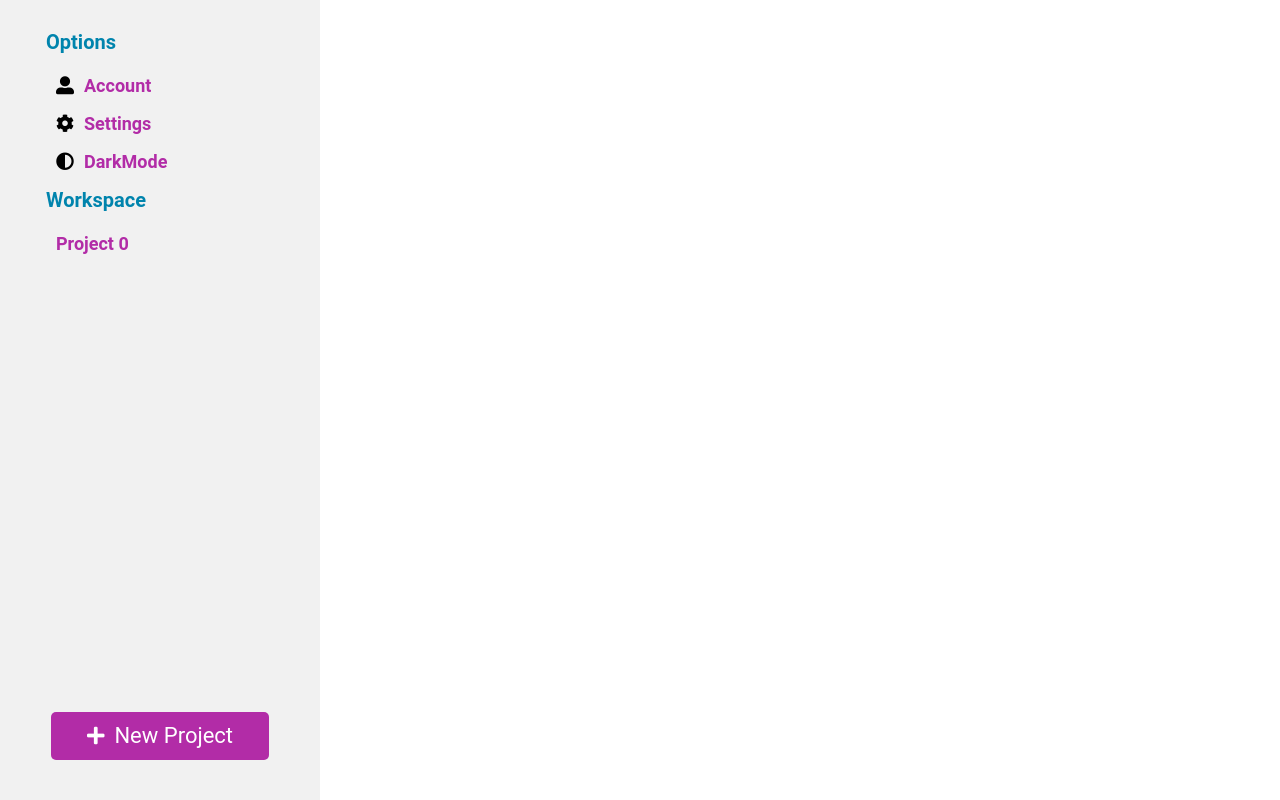
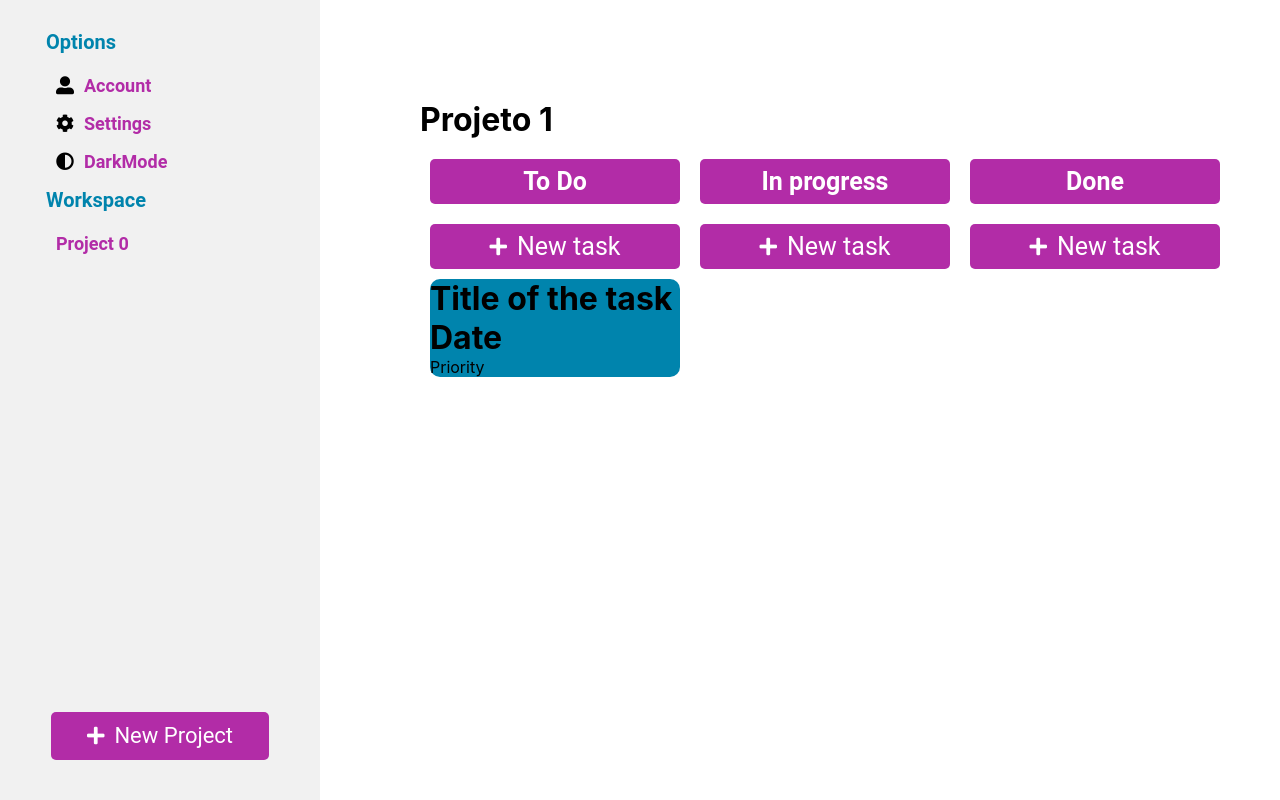
Before and after one commit to Thialves02/To-do-list_BlueEdtech, a React (Create React App) app in the folder Frontend/to-do-list/: page /project in a window 1280 px wide. Built offline with nearby package versions, Linux system fonts and the light colour scheme.

Commit message:
home adicionado

```diff
--- a/Frontend/to-do-list/src/App.js
+++ b/Frontend/to-do-list/src/App.js
@@ -3,6 +3,7 @@ import { BrowserRouter as Router,Switch, Route } from 'react-router-dom';
 import './App.css';
 import Menu from './components/Menu/Menu';
 import Home from './pages/Home';
+import Project from './pages/Project';
 
 function App() {
   return (
@@ -11,10 +12,10 @@ function App() {
       <Menu/>
       <Switch>
         <Route path='/' exact component={Home}/>
+        <Route path='/project' exact component={Project}/>
       </Switch>
     </Router>
     </div>
-
   );
 }
 
--- /dev/null
+++ b/Frontend/to-do-list/src/components/Cards/Cards.css
@@ -0,0 +1,8 @@
+.card{
+    background: #0084AD;
+    /* -webkit-box-shadow: 0px 0px 16px 0px rgba(0,0,0,0.74);
+    box-shadow: 0px 0px 16px 0px rgba(0, 0, 0, 0.418); */
+    width: 250px;
+    margin: 10px;
+    border-radius: 10px;
+}
--- /dev/null
+++ b/Frontend/to-do-list/src/components/Cards/Cards.js
@@ -0,0 +1,16 @@
+import React from 'react';
+import './Cards.css';
+
+const Card = () => {
+    return(
+        <>
+        <div className="card">
+            <h1>Title of the task</h1>
+            <h1>Date</h1>
+            <p>Priority</p>
+        </div>
+        </>
+    );
+}
+
+export default Card;
--- a/Frontend/to-do-list/src/components/Menu/Menu.css
+++ b/Frontend/to-do-list/src/components/Menu/Menu.css
@@ -8,7 +8,7 @@ html,body{
 }
 
 .Navbar{
-    width: 25%;
+    min-width: 25%;
     background: #F1F1F1;
     height:100vh;
 }
@@ -41,6 +41,10 @@ html,body{
     margin: 0 0 13px 10px;
 }
 
+.Menu a{
+    text-decoration: none;
+}
+
 .div-button button{
     height: 48px;
     background: #B22CA7;
@@ -56,6 +60,8 @@ html,body{
     width:17%;
 }
 
+
+
 .div-button button i{
     color: #fff;
     font-size: 20px;
--- a/Frontend/to-do-list/src/components/Menu/Menu.js
+++ b/Frontend/to-do-list/src/components/Menu/Menu.js
@@ -1,19 +1,20 @@
 import React from 'react'
 import './Menu.css'
+import {Link} from 'react-router-dom'
 
 const Menu = () =>{
     return(
         <nav className="Navbar">
             <div className="Menu">
                 <h1>Options</h1>
-                <h2><i class="fas fa-user-alt"></i>Account</h2>
+                <Link to='/'><h2><i class="fas fa-user-alt"></i>Account</h2></Link>
                 <h2><i class="fas fa-cog"></i>Settings</h2>
                 <h2> <i class="fas fa-adjust"></i>DarkMode</h2>
                 <h1>Workspace</h1>
-                <h2>Project 0</h2>
+                <Link to='project'><h2>Project 0</h2></Link>
             </div>
             <div className="div-button">
-                <button><i class="fas fa-plus"></i>New Project</button>
+                 <button> <i class="fas fa-plus"></i>New Project </button>
             </div>
 
         </nav>
--- a/Frontend/to-do-list/src/pages/Home.css
+++ b/Frontend/to-do-list/src/pages/Home.css
@@ -0,0 +1,15 @@
+*{
+    padding:0;
+    margin:0;
+}
+
+html,body{
+    height:100%;
+}
+
+.container{
+    display: flex;
+    flex-direction: column;
+    width: 75%;
+    margin: 100px;
+}
--- a/Frontend/to-do-list/src/pages/Home.js
+++ b/Frontend/to-do-list/src/pages/Home.js
@@ -4,7 +4,15 @@ import './Home.css';
 const Home = () =>{
     return(
         <>
-        <h1>BEM VINDO A PÁGINA HOME</h1>
+        <div className="container">
+        <h1>INTRODUÇÃO</h1>
+        <p>Lorem ipsum dolor sit amet, consectetur adipiscing elit. Nunc vitae turpis euismod,
+            bibendum felis non, laoreet massa. Sed tempor sapien in nisl posuere, sed ornare erat dignissim.
+            Phasellus malesuada odio a ex auctor faucibus. Nam at nisl iaculis, facilisis mauris id, rhoncus leo.
+
+        </p>
+        </div>
+
         </>
     );
 }
--- /dev/null
+++ b/Frontend/to-do-list/src/pages/Project.css
@@ -0,0 +1,53 @@
+*{
+    padding:0;
+    margin:0;
+}
+
+html,body{
+    height:100%;
+}
+
+.container{
+    display: flex;
+    flex-direction: column;
+    width: 75%;
+    margin: 100px;
+}
+
+.progress{
+    display: flex;
+    margin-top: 20px;
+}
+
+.progress h2,button{
+    display:flex;
+    justify-content:center;
+    align-items: center;
+    background: #B22CA7;
+    margin: 0 10px;
+    width:250px;
+    height:45px;
+    font-family: Roboto;
+    font-size: 25px;
+    line-height: 42px;
+    color: #FFFFFF;
+    border-radius: 5px;
+    border: none;
+}
+
+.progress button{
+    cursor: pointer;
+}
+
+.progress button i {
+    display:flex;
+    justify-content:center;
+    align-items: center;
+    font-size:20px;
+    margin-right: 10px;
+}
+
+.cards{
+    display:flex;
+    flex-direction: column;
+}
--- /dev/null
+++ b/Frontend/to-do-list/src/pages/Project.js
@@ -0,0 +1,27 @@
+import React from 'react';
+import Card from '../components/Cards/Cards';
+import './Project.css'
+
+const Project = () =>{
+    return(
+        <>
+        <div className="container">
+            <h1>Projeto 1</h1>
+            <div className="progress">
+                <h2>To Do</h2>
+                <h2>In progress</h2>
+                <h2>Done</h2>
+            </div>
+            <div className="progress">
+                <button><i class="fas fa-plus"></i>New task</button>
+                <button><i class="fas fa-plus"></i>New task</button>
+                <button><i class="fas fa-plus"></i>New task</button>
+            </div>
+
+            <Card/>
+        </div>
+        </>
+    );
+}
+
+export default Project
```
